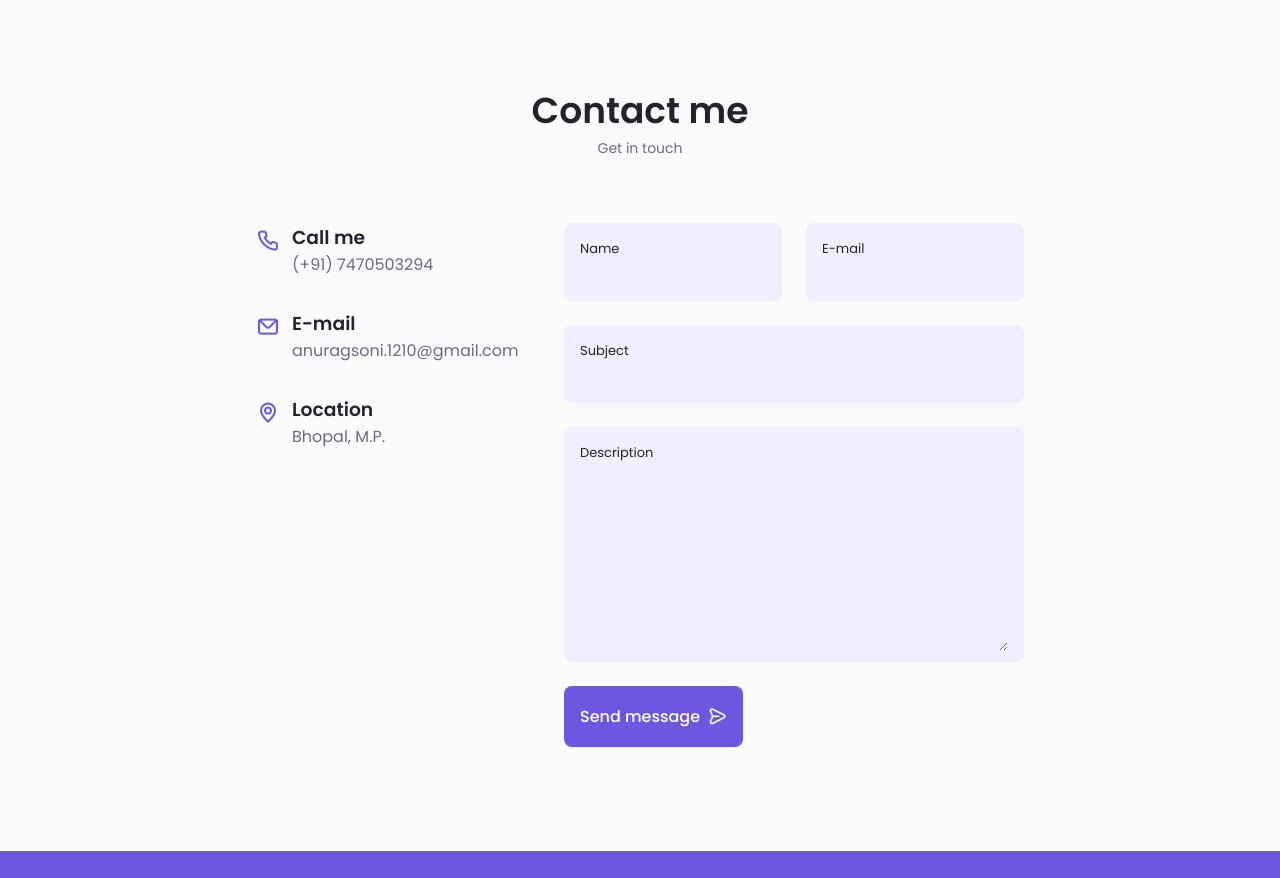
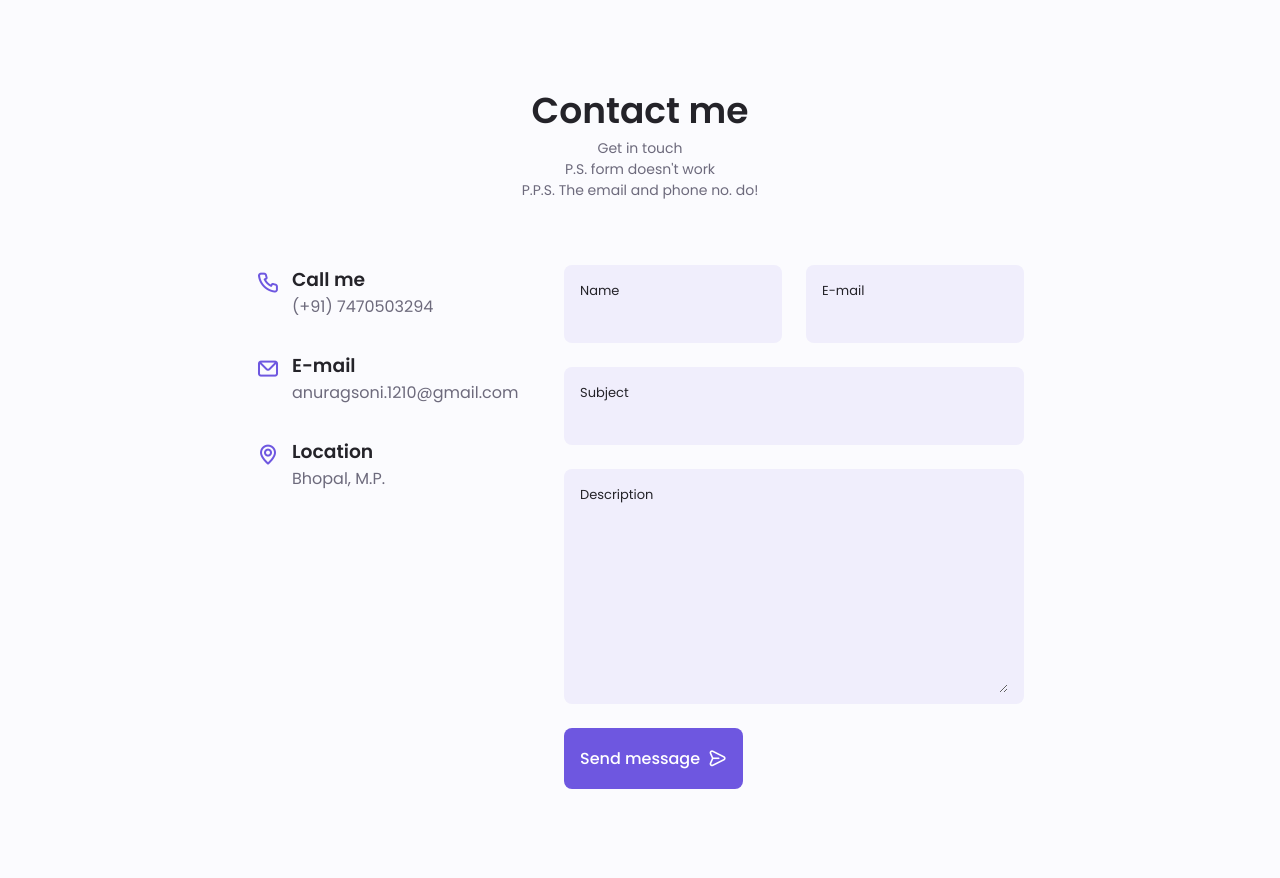
Before and after one commit to anurag-soni-19/portfolio-v.2, a plain HTML site: page index.html in a window 1280 px wide. Shown: the part 3980-4858 px from the top of the page. Drawn offline with nearby package versions, Linux system fonts and the light colour scheme.

Commit message:
update form subtitle

```diff
--- a/index.html
+++ b/index.html
@@ -471,7 +471,7 @@
 
             <section class="contact section" id="contact">
                 <h2 class="section_title">Contact me</h2>
-                <span class="section_subtitle">Get in touch</span>
+                <span class="section_subtitle">Get in touch <br> P.S. form doesn't work <br> P.P.S. The email and phone no. do!</span>
 
                 <div class="contact_container container grid">
                     <div>
```
